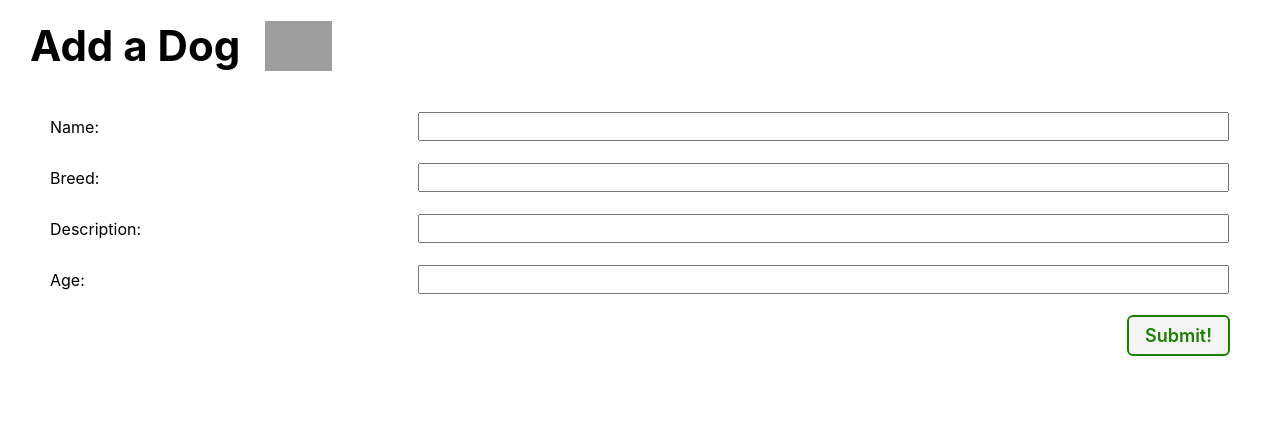
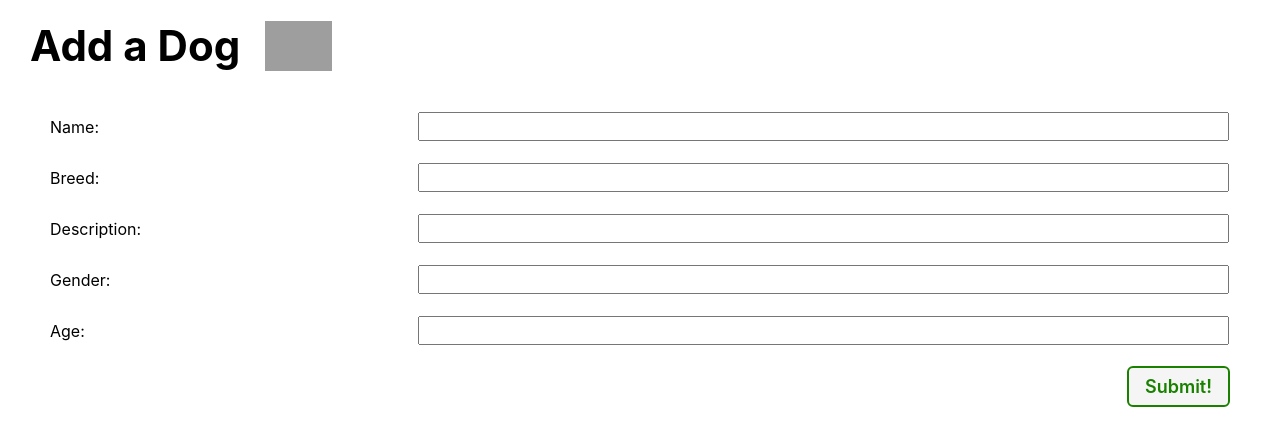
Before and after one commit to bfloyd14/finch-collector, a Django app: page /dogs/create/ in a window 1280 px wide. Shown: the part 55-501 px from the top of the page. Run offline with Django 4.2, Linux system fonts and the light colour scheme; grey boxes are pictures that could not be loaded.

Commit message:
add gender to create and update a dog.

```diff
--- a/finch-collector/main_app/static/css/base.css
+++ b/finch-collector/main_app/static/css/base.css
@@ -176,6 +176,8 @@ nav li {
   font-size: var(--font-reg);
 }
 
+
+
 @media only screen and (min-width: 768px) {
   header {
     position: sticky;
--- a/finch-collector/main_app/templates/dogs/detail.html
+++ b/finch-collector/main_app/templates/dogs/detail.html
@@ -31,7 +31,7 @@
   <div class="cat-details">
     <h1>{{ dog.name }}</h1>
     {% if dog.age > 0 %}
-      <h2>A {{ dog.age }} year old {{ dog.breed }}</h2>
+      <h2>A {{ dog.age }} year old {{dog.gender}} {{ dog.breed }}</h2>
     {% else %}
       <h2>A {{ dog.breed }} kitten.</h2>
     {% endif %}
--- a/finch-collector/main_app/templates/dogs/index.html
+++ b/finch-collector/main_app/templates/dogs/index.html
@@ -36,7 +36,7 @@ href="{% static "css//dogs/dog-index.css" %}"
         </div>
         <h2 class="card-title">{{dog.name}}</h2>
         {% if dog.age > 0 %}
-        <p>A {{dog.age}} year old {{dog.gender}}{{dog.breed}}</p>
+        <p>A {{dog.age}} year old {{dog.gender}} {{dog.breed}}</p>
         {% else %}
         <p>A {{dog.breed}} puppy.</p>
         {% endif %}
--- a/finch-collector/main_app/views.py
+++ b/finch-collector/main_app/views.py
@@ -27,11 +27,11 @@ def dog_detail(request, dog_id):
 
 class DogCreate(CreateView):
   model = Dog
-  fields = ['name', 'breed', 'description', 'age']
+  fields = ['name', 'breed', 'description', 'gender', 'age']
 
 class DogUpdate(UpdateView):
   model = Dog
-  fields = ['breed', 'description', 'age']
+  fields = ['breed', 'description', 'gender', 'age']
 
 class DogDelete(DeleteView):
   model = Dog
```
Also changed, not shown: finch-collector/main_app/static/css/dogs/dog-index.css (+7 -0 lines), finch-collector/main_app/migrations/0006_alter_dog_gender.py (added).
